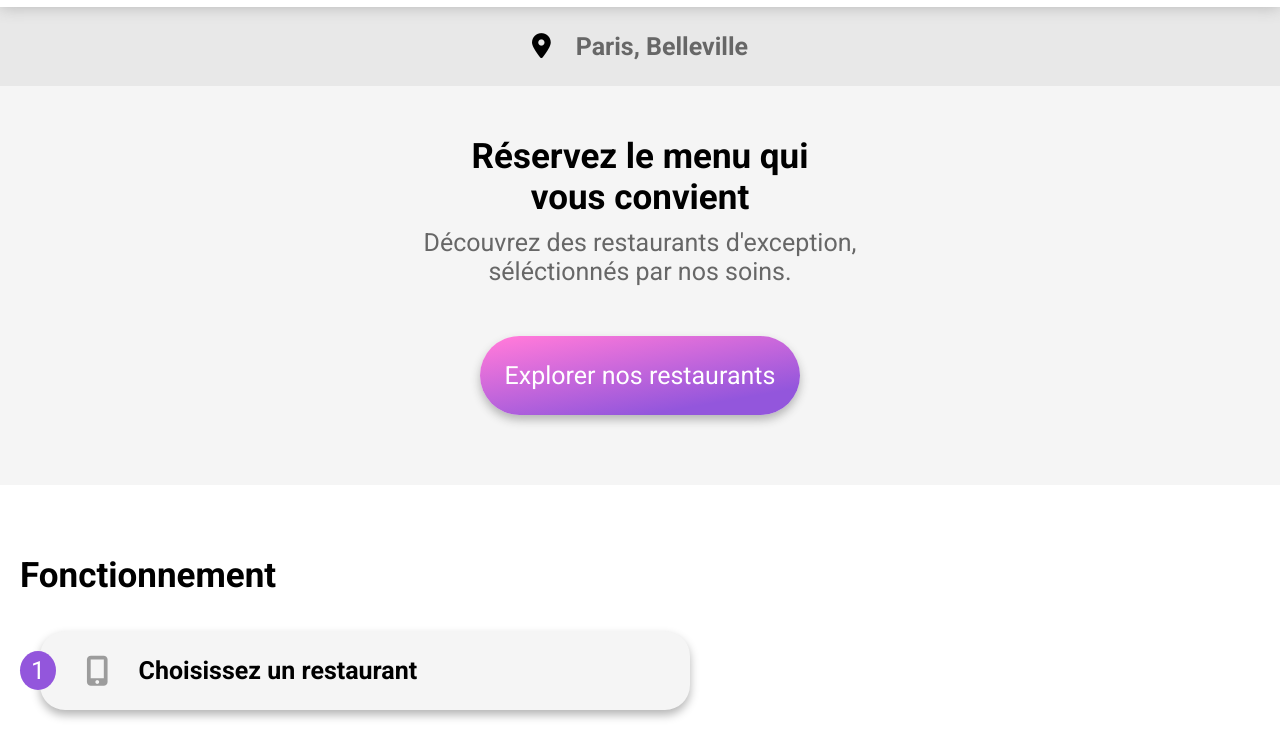
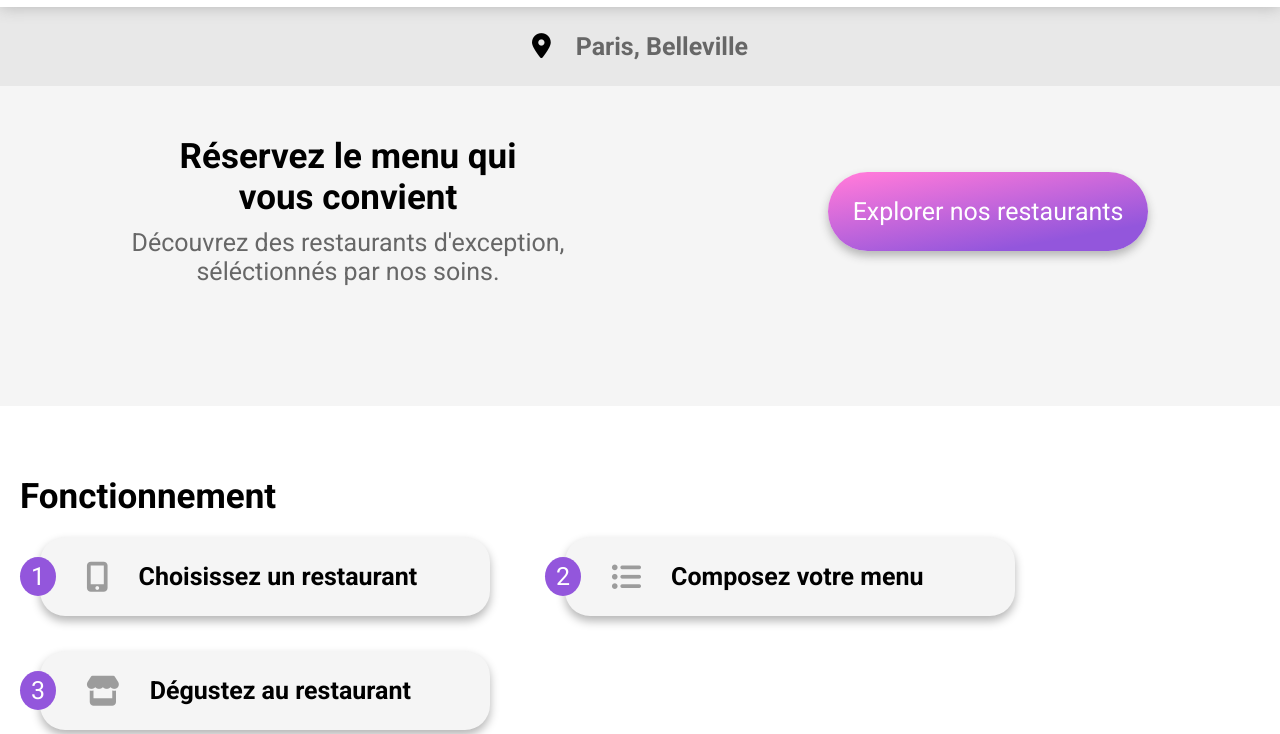
Before and after one commit to cardon-a/OC_projet-3, a website: page index.html in a window 1280 px wide. Shown: the part 66-800 px from the top of the page. Drawn offline with Linux system fonts and the light colour scheme; a web font is replaced by a local one.

Commit message:
Ajout des breakpoints et de la version desktop du index.html

```diff
--- a/assets/sass/common/_mixins.scss
+++ b/assets/sass/common/_mixins.scss
@@ -13,3 +13,15 @@
         background-image: linear-gradient(170deg, lighten($pink, 5%) 5%, lighten($purple, 5%) 80%);;
     }
 }
+
+@mixin tablette-only {
+    @media screen and (min-width:(map-get($breakpoints, tablette))) and (max-width:(map-get($breakpoints, desktop))) {
+        @content
+    }
+}
+
+@mixin desktop-only {
+    @media screen and (min-width:(map-get($breakpoints, desktop))) {
+        @content
+    }
+}
--- a/assets/sass/common/_variables.scss
+++ b/assets/sass/common/_variables.scss
@@ -7,3 +7,5 @@ $black:#000;
 
 $font_size: (title:35px, text:25px, icn:30px, new-text:20px, footer-icn:18px, footer-title:30px, footer-text:20px, menu-entitled: 25px, menu-subtitle: 20px, menu-price: 23px);
 $between_section: 70px;
+
+$breakpoints: (tablette:768px, desktop:992px);
--- a/assets/sass/main.scss
+++ b/assets/sass/main.scss
@@ -107,15 +107,21 @@ body{
     text-align: center;
     background-color: lighten($grey, 25%);
     padding-bottom: $between_section;
+    @include desktop-only{
+        flex-direction: row;
+        justify-content: space-around;
+    }
+    &_text{
         &_title{
             margin: 50px 0 10px 0;
             font-size: map-get($font_size, title);
             font-weight: bold;
         }
-    &_text{
+        &_subtitle{
             margin: 0 0 50px;
             font-size: map-get($font_size, text);
             color: darken(grey, 10%);
+        }
     }
     &_btn{
         @include buttons;
@@ -123,12 +129,17 @@ body{
 }
 .function{      /* Partie Fonctionnement */
     flex-direction: column;
+    flex-wrap: nowrap;
     margin-left: 20px;
     gap: 35px;
-    margin-top: $between_section;
+    margin-top: 20px;
     margin-bottom: $between_section;
+    @include desktop-only{
+        flex-direction: row;
+        flex-wrap: wrap;
+    }
     &_title{
-        margin: 0;
+        margin: $between_section 0 0 20px;
         font-size: map-get($font_size, title);
         font-weight: bold;
     }
@@ -140,6 +151,9 @@ body{
         background-color: lighten($grey, 25%);
         gap: 30px;
         box-shadow: 0 5px 10px $grey;
+        @include desktop-only{
+            width: 450px;
+        }
         &_num{
             margin-left: -20px;
             background-color: $purple;
@@ -177,15 +191,26 @@ body{
         font-size: map-get($font_size, title);
         font-weight: bold;
     }
+    &_cards{
+        flex-wrap: wrap;
+        flex-direction: column;
+        gap: 30px;
+        @include desktop-only{
+            flex-direction: row;
+        }
+    }
     &_card{
+        position: relative;
         flex-direction: column;
         height: 300px;
         border-radius: 20px;
         overflow: hidden;
         background-color: $white;
         text-decoration: none;
+        @include desktop-only{
+            width: 48%;
+        }
         &_img{
-            position: relative;
             width: 100%;
             height: 220px;
             object-fit: cover;
--- a/index.html
+++ b/index.html
@@ -33,14 +33,16 @@
             <p class="location_text">Paris, Belleville</p>
         </div>
         <div class="explore flex">
-            <h2 class="explore_title">Réservez le menu qui<br> vous convient</h2>
-            <p class="explore_text">Découvrez des restaurants d'exception,<br> séléctionnés par nos soins.</p>
+            <div class="explore_text">
+                <h2 class="explore_text_title">Réservez le menu qui<br> vous convient</h2>
+                <p class="explore_text_subtitle">Découvrez des restaurants d'exception,<br> séléctionnés par nos soins.</p>
+            </div>
             <a href="#restaurant" class="explore_btn">
                 Explorer nos restaurants
             </a>
         </div>
+        <h2 class="function_title">Fonctionnement</h2>
         <div class="function flex">
-            <h2 class="function_title">Fonctionnement</h2>
             <div class="function_card flex">
                 <span class="function_card_num">1</span>
                 <i class="fa-solid fa-mobile-screen-button function_card_icn"></i>
@@ -59,9 +61,10 @@
         </div>
         <div class="restaurant flex" id="restaurant">
             <h2 class="restaurant_title">Restaurants</h2>
+            <div class="restaurant_cards flex">
                 <a href="./menu-la_palette_du_gout.html" class="restaurant_card flex">
                     <img class="restaurant_card_img" src="./assets/images/restaurants/jay-wennington-N_Y88TWmGwA-unsplash.jpg" alt="Photo d'une assiette avec une présentation soignée">
-                <span class="restaurant_card_new">Nouveau</span>
+                    <div class="restaurant_card_new">Nouveau</div>
                     <div class="restaurant_card_text flex">
                         <div>
                             <h3 class="restaurant_card_text_title">La palette du gout</h3>
@@ -114,6 +117,7 @@
                     </div>
                 </a>
             </div>
+        </div>
 
         <footer class="footer flex">
             <h3 class="footer_title">ohmyfood</h3>
```
Also changed, not shown: assets/css/style.css, 1 other file. Lines whose indentation alone changed are shown as unchanged.
